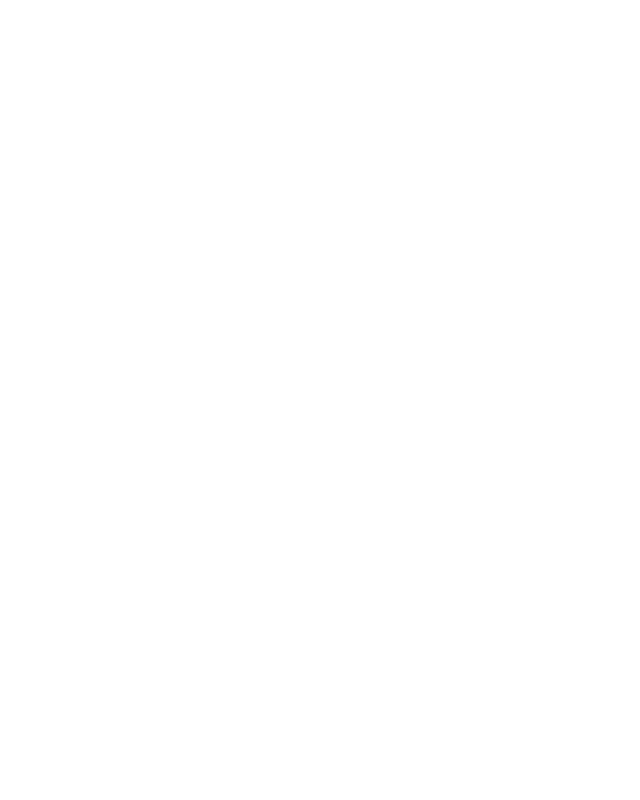
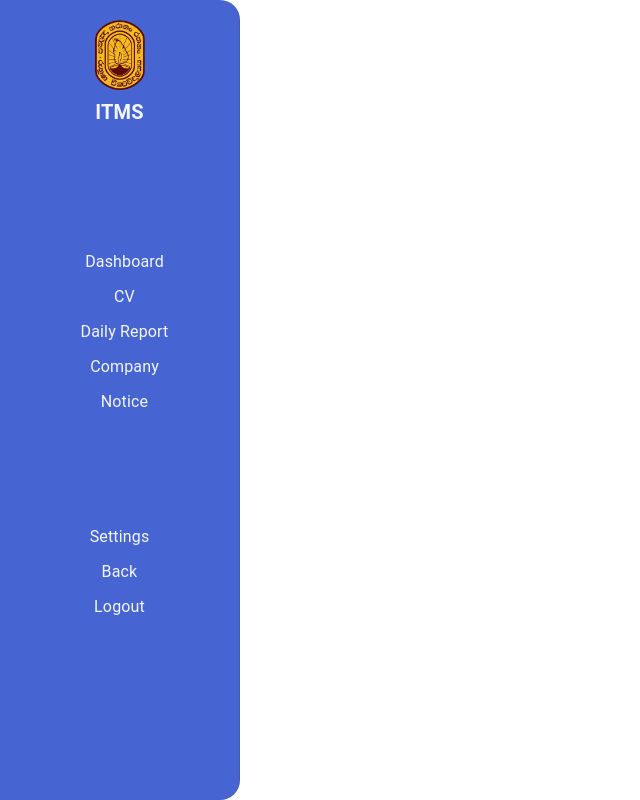
Before and after one commit to nuwankirillawala/industrial-training-management-system, a React app in the folder client/: page /sidebar in a window 1280 px wide. Before the commit this address had no page. Shown: the whole page, without its empty margins (0-640 px from the left). Built offline with nearby package versions, Linux system fonts and the light colour scheme; the HTML template or start-up script is replaced by a standard one.

Commit message:
Add initial sidebar component

```diff
--- a/client/src/App.jsx
+++ b/client/src/App.jsx
@@ -3,8 +3,8 @@
 import './App.css'
 import { BrowserRouter as Router, Route, Routes } from 'react-router-dom'
 import { Login } from './components/user/Login'
-import Navbar from './components/Navbar';
-
+import Navbar from './components/card/basicCard/Navbar'
+import Sidebar from './components/card/basicCard/Sidebar'
 
 function App() {
   const [count, setCount] = useState(0)
@@ -14,6 +14,7 @@
       <Routes>
         <Route exact path='/' element={<Login/>}/>
         <Route exact path='/navbar' element={<Navbar/>}/>
+        <Route exact path='/sidebar' element={<Sidebar/>}/>
       </Routes>
     </Router>
   )
--- a/client/src/components/card/basicCard/Sidebar.jsx
+++ b/client/src/components/card/basicCard/Sidebar.jsx
@@ -1,38 +1,116 @@
 import * as React from 'react';
-import { Box,Button,Toolbar } from '@mui/material';
+import { Box , ListItemButton, Stack } from '@mui/material';
 import Drawer from '@mui/material/Drawer';
+import CssBaseline from '@mui/material/CssBaseline';
 import Typography from '@mui/material/Typography';
-import Divider from '@mui/material/Divider';
-import { Unilogo } from '../../Unilogo'
+import ListItem from '@mui/material/ListItem';
+// import ListItemButton from '@mui/material/ListItemButton';
+import ListItemText from '@mui/material/ListItemText';
+import { Unilogo } from '../../Unilogo';
+import { Grid } from '@mui/material';
+import { Padding } from '@mui/icons-material';
+import { styled } from '@mui/system';
+import { alignProperty } from '@mui/material/styles/cssUtils';
 
+const drawerWidth = 240;
+// const listItemButtonWidth = 145;
 
-const drawerWidth = 200;
+// const listItemButtonWidth = styled(ListItemButton)({
+//   width: 150,
+// });
 
-export const Sidebar = () => {
-  return (
-    <Box sx={{ display: 'flex'}}>
+export default function PermanentDrawerLeft() {
+
+  const menuItems = ['Dashboard', 'CV', 'Daily Report', 'Company', 'Notice'];
+
+   return (
+    <Box sx={{ display: 'flex' , backgroundColor:'#757ce8'}}>
+      <CssBaseline />
+
       <Drawer
         sx={{
+          textAlign: 'center',
           width: drawerWidth,
-
-          backgroundColor:'#4665D2',
           flexShrink: 0,
           '& .MuiDrawer-paper': {
             width: drawerWidth,
             boxSizing: 'border-box',
+            bgcolor: '#4665d2',
+            borderRadius: '0px 20px 20px 0px',
+            color: '#f4f6fc',
           },
+          // alignContent:'center',
+          // alignItems:'center',
+          // justifyContent:'center',
+          // justifyItems:'center'
         }}
+
         variant="permanent"
-        anchor="left"
+        anchor="left">
 
-      >
-        <Unilogo width={'50px'} height={'100px'}/>
-        <Typography variant='h6' fontWeight={'bold'} color={'#4665D2'} fontStyle={'inter'}>I T M S</Typography>
-        <Toolbar/>
-        <Divider></Divider>
-        <Toolbar/>
+        <Grid container /*direction={'row'}*/ justifyContent="center">
+          <Stack sx={{ position:'relative', top:20 }}>
+            <Unilogo width='50px' height='100px'/>
+          </Stack>
+        </Grid>
 
-        <Button variant={'contained'}>Create USer</Button>
+
+        <Stack>
+          <Typography
+            variant={'h6'}
+            fontWeight={'bold'}
+            sx={{
+              position:'relative',
+              top:30,
+              lineHeight:1.2
+            }}>
+            ITMS
+          </Typography>
+        </Stack>
+
+        <Stack sx={{position:'relative', top:150, alignItems:'center' ,justifyContent:'center'}} style={{ alignContent:'center', justifyContent:'center'}}>
+          {menuItems.map((text, index) => (
+            <ListItem key={text} disablePadding >
+            <Grid /*container*/ direction={'column'} justifyContent="center"  />
+              <Box sx={{ width:10, alignItems:'center' ,justifyContent:'center' }}/>
+                <ListItemButton
+                  sx={{
+                    height: 35,
+                    // width: 10,
+                    textAlign:'center',
+                    '&:hover': {
+                        bgcolor: '#f4f6fc',
+                        color: 'black'
+                      },
+                    borderRadius:'10px 10px 10px 10px',
+                    // Padding:'0px 10px 0px 10px'
+                    // width:10
+                  }}>
+                  <ListItemText primary={text} />
+                </ListItemButton>
+            </ListItem>
+          ))}
+        </Stack>
+
+        <Stack sx={{position:'relative', top:250}}>
+          {['Settings', 'Back', 'Logout'].map((text, index) => (
+            <ListItem key={text} disablePadding>
+                <ListItemButton
+                  sx={{
+                    height: 35,
+                    textAlign:'center',
+                    '&:hover': {
+                      bgcolor: '#f4f6fc',
+                      color: 'black'
+                    },
+                    borderRadius:'10px 10px 10px 10px'
+                  }}>
+                  <ListItemText primary={text} />
+                </ListItemButton>
+              </ListItem>
+            ))}
+        </Stack>
+
       </Drawer>
 
     </Box>
```
